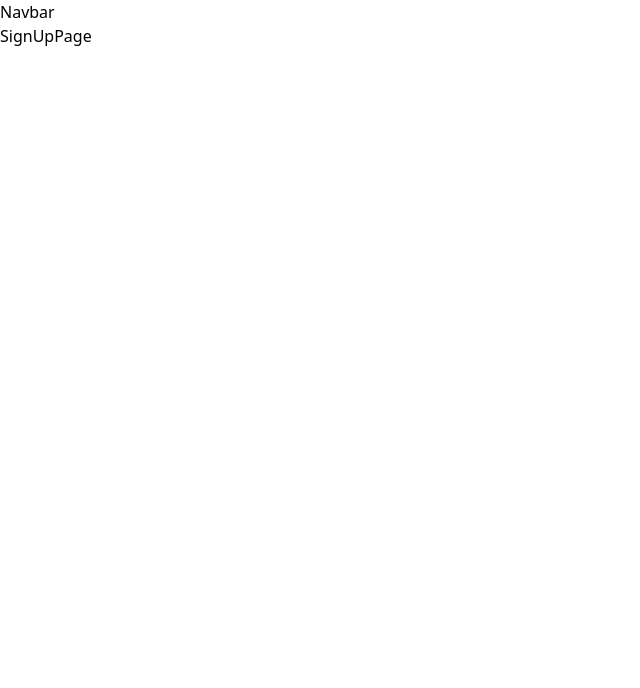
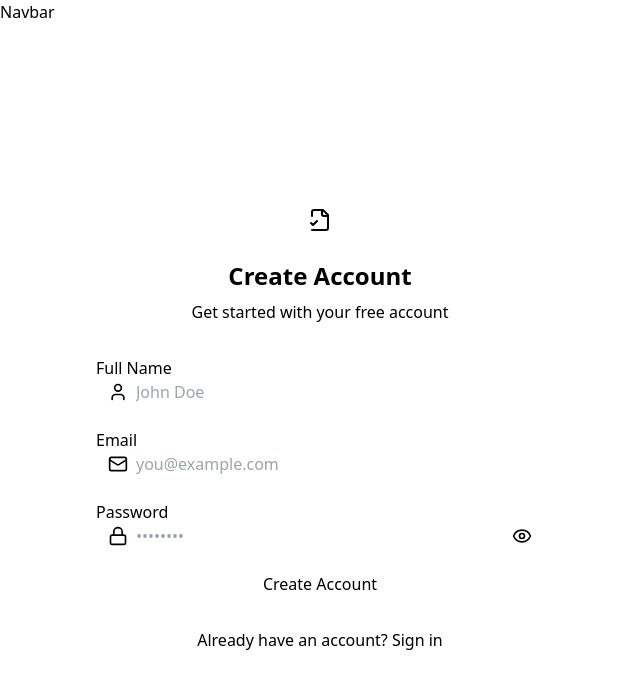
Before and after one commit to Khandaker-Mohyet/JobTask-ToDo, a React (Vite) app in the folder client/: page /signup in a window 1280 px wide. Shown: the top 688 px of the page, without its empty margins (0-640 px from the left). Built offline with nearby package versions, Linux system fonts and the light colour scheme.

Commit message:
signup page doen

```diff
--- a/client/package.json
+++ b/client/package.json
@@ -10,12 +10,16 @@
     "preview": "vite preview"
   },
   "dependencies": {
+    "axios": "^1.10.0",
     "localforage": "^1.10.0",
+    "lucide-react": "^0.515.0",
     "match-sorter": "^8.0.3",
     "react": "^19.1.0",
     "react-dom": "^19.1.0",
+    "react-hot-toast": "^2.5.2",
     "react-router-dom": "^7.6.2",
-    "sort-by": "^1.2.0"
+    "sort-by": "^1.2.0",
+    "zustand": "^5.0.5"
   },
   "devDependencies": {
     "@eslint/js": "^9.25.0",
--- a/client/src/App.jsx
+++ b/client/src/App.jsx
@@ -1,5 +1,3 @@
-
-
 import { Routes, Route, Navigate } from "react-router-dom"
 import HomePage from "./pages/HomePage"
 import SignUpPage from "./pages/SignUpPage"
@@ -7,24 +5,42 @@ import LoginPage from "./pages/LoginPage"
 import SettingsPage from "./pages/SettingsPage"
 import ProfilePage from "./pages/ProfilePage"
 import Navbar from "./components/Navbar"
+import { useAuthStore } from "./store/useAuthStore.js"
+import { useEffect } from "react"
+import {Loader} from "lucide-react"
+import { Toaster } from "react-hot-toast"
 
 
 
 const App = () => {
+  const {authUser, checkAuth, isCheckingAuth} = useAuthStore()
 
+  // useEffect(()=>{
+  //   checkAuth()
+  // },[checkAuth])
+  // console.log(authUser)
+
+  // if (isCheckingAuth && !authUser)
+  //   return (
+  //     <div className="flex items-center justify-center h-screen">
+  //       <Loader className="size-10 animate-spin" />
+  //     </div>
+  //   );
 
   return (
     <div>
 
       <Navbar></Navbar>
       <Routes>
-        <Route path="/" element={<HomePage/>}/>
-        <Route path="/signup" element={<SignUpPage/>} />
-        <Route path="/login" element={<LoginPage/>} />
+        <Route path="/" element={authUser?<HomePage/>:<Navigate to="login"/>}/>
+        <Route path="/signup" element={!authUser?<SignUpPage/>: <Navigate to="/"/>} />
+        <Route path="/login" element={!authUser?<LoginPage/>: <Navigate to="/"/>} />
         <Route path="/settings" element={<SettingsPage/>} />
-        <Route path="/profile" element={<ProfilePage/>} />
+        <Route path="/profile" element={authUser?<ProfilePage/>: <Navigate to="login"/>} />
 
       </Routes>
+
+      <Toaster/>
 
     </div>
   )
--- a/client/src/components/Navbar.jsx
+++ b/client/src/components/Navbar.jsx
@@ -1,6 +1,8 @@
 import React from 'react'
+import { useAuthStore } from '../store/useAuthStore.js'
 
 const Navbar = () => {
+  const {authUser} = useAuthStore()
   return (
     <div>Navbar</div>
   )
--- /dev/null
+++ b/client/src/lib/axios.js
@@ -0,0 +1,6 @@
+import axios from "axios"
+
+export const axiosInstance = axios.create({
+    baseURL:"http://localhost:5005/api",
+    withCredentials: true
+})
--- a/client/src/pages/ProfilePage.jsx
+++ b/client/src/pages/ProfilePage.jsx
@@ -1,6 +1,8 @@
 import React from 'react'
+import { useAuthStore } from '../store/useAuthStore.js'
 
 const ProfilePage = () => {
+  const {authUser} = useAuthStore()
   return (
     <div>ProfilePage</div>
   )
--- a/client/src/pages/SignUpPage.jsx
+++ b/client/src/pages/SignUpPage.jsx
@@ -1,9 +1,151 @@
-import React from 'react'
+import { useState } from "react";
+import { Eye, EyeOff, Loader2, Lock, Mail, FileCheck2, User} from "lucide-react";
+import { Link } from "react-router-dom";
+
+
+import toast from "react-hot-toast";
+import { useAuthStore } from "../Store/useAuthStore.js";
+
 
 const SignUpPage = () => {
+  const [showPassword, setShowPassword] = useState(false);
+  const [formData, setFormData] = useState({
+    fullName: "",
+    email: "",
+    password: "",
+  });
+
+  const { signup, isSigningUp } = useAuthStore();
+
+  const validateForm = () => {
+    if (!formData.fullName.trim()) return toast.error("Full name is required");
+    if (!formData.email.trim()) return toast.error("Email is required");
+    if (!/\S+@\S+\.\S+/.test(formData.email)) return toast.error("Invalid email format");
+    if (!formData.password) return toast.error("Password is required");
+    if (formData.password.length < 6) return toast.error("Password must be at least 6 characters");
+
+    return true;
+  };
+
+  const handleSubmit = (e) => {
+    e.preventDefault();
+
+    const success = validateForm();
+
+    if (success === true) signup(formData);
+  };
+
   return (
-    <div>SignUpPage</div>
-  )
-}
+    <div className="min-h-screen grid lg:grid-cols-2">
+      {/* left side */}
+      <div className="flex flex-col justify-center items-center p-6 sm:p-12">
+        <div className="w-full max-w-md space-y-8">
+          {/* LOGO */}
+          <div className="text-center mb-8">
+            <div className="flex flex-col items-center gap-2 group">
+              <div
+                className="size-12 rounded-xl bg-primary/10 flex items-center justify-center
+              group-hover:bg-primary/20 transition-colors"
+              >
+                <FileCheck2 className="size-6 text-primary" />
+              </div>
+              <h1 className="text-2xl font-bold mt-2">Create Account</h1>
+              <p className="text-base-content/60">Get started with your free account</p>
+            </div>
+          </div>
 
-export default SignUpPage
+          <form onSubmit={handleSubmit} className="space-y-6">
+            <div className="form-control">
+              <label className="label">
+                <span className="label-text font-medium">Full Name</span>
+              </label>
+              <div className="relative">
+                <div className="absolute inset-y-0 left-0 pl-3 flex items-center pointer-events-none">
+                  <User className="size-5 text-base-content/40" />
+                </div>
+                <input
+                  type="text"
+                  className={`input input-bordered w-full pl-10`}
+                  placeholder="John Doe"
+                  value={formData.fullName}
+                  onChange={(e) => setFormData({ ...formData, fullName: e.target.value })}
+                />
+              </div>
+            </div>
+
+            <div className="form-control">
+              <label className="label">
+                <span className="label-text font-medium">Email</span>
+              </label>
+              <div className="relative">
+                <div className="absolute inset-y-0 left-0 pl-3 flex items-center pointer-events-none">
+                  <Mail className="size-5 text-base-content/40" />
+                </div>
+                <input
+                  type="email"
+                  className={`input input-bordered w-full pl-10`}
+                  placeholder="you@example.com"
+                  value={formData.email}
+                  onChange={(e) => setFormData({ ...formData, email: e.target.value })}
+                />
+              </div>
+            </div>
+
+            <div className="form-control">
+              <label className="label">
+                <span className="label-text font-medium">Password</span>
+              </label>
+              <div className="relative">
+                <div className="absolute inset-y-0 left-0 pl-3 flex items-center pointer-events-none">
+                  <Lock className="size-5 text-base-content/40" />
+                </div>
+                <input
+                  type={showPassword ? "text" : "password"}
+                  className={`input input-bordered w-full pl-10`}
+                  placeholder="••••••••"
+                  value={formData.password}
+                  onChange={(e) => setFormData({ ...formData, password: e.target.value })}
+                />
+                <button
+                  type="button"
+                  className="absolute inset-y-0 right-0 pr-3 flex items-center z-10"
+                  onClick={() => setShowPassword(!showPassword)}
+                >
+                  {showPassword ? (
+                    <EyeOff className="size-5 text-base-content/40" />
+                  ) : (
+                    <Eye className="size-5 text-base-content/40" />
+                  )}
+                </button>
+              </div>
+            </div>
+
+            <button type="submit" className="btn btn-primary w-full" disabled={isSigningUp}>
+              {isSigningUp ? (
+                <>
+                  <Loader2 className="size-5 animate-spin" />
+                  Loading...
+                </>
+              ) : (
+                "Create Account"
+              )}
+            </button>
+          </form>
+
+          <div className="text-center">
+            <p className="text-base-content/60">
+              Already have an account?{" "}
+              <Link to="/login" className="link link-primary">
+                Sign in
+              </Link>
+            </p>
+          </div>
+        </div>
+      </div>
+
+      {/* right side */}
+
+    </div>
+  );
+};
+export default SignUpPage;
--- /dev/null
+++ b/client/src/store/useAuthStore.js
@@ -0,0 +1,73 @@
+import { create } from "zustand";
+import { axiosInstance } from "../lib/axios.js";
+import toast from "react-hot-toast";
+
+export const useAuthStore = create((set) => ({
+  authUser: null,
+  isSigninUp: false,
+  isLoggingIng: false,
+  isUpdatingProfile: false,
+  isCheckingAuth: true,
+
+  checkAuth: async () => {
+    try {
+      const res = await axiosInstance.get("/auth/check");
+      set({ authUser: res.data });
+    } catch (error) {
+      console.log("Error in checkAuth: ", error);
+      set({ authUser: null });
+    } finally {
+      set({ isCheckingAuth: false });
+    }
+  },
+
+  signup: async (data) => {
+    set({ isSigninUp: true });
+    try {
+      const res = await axiosInstance.post("/auth/signup", data);
+      set({ authUser: res.data });
+      toast.success("Account created successfully");
+    } catch (error) {
+      toast.error(error.response?.data?.message || "Signup failed");
+    } finally {
+      set({ isSigninUp: false });
+    }
+  },
+
+  login: async (data) => {
+    set({ isLoggingIng: true });
+    try {
+      const res = await axiosInstance.post("/auth/login", data);
+      set({ authUser: res.data });
+      toast.success("Logged in successfully");
+    } catch (error) {
+      toast.error(error.response?.data?.message || "Login failed");
+    } finally {
+      set({ isLoggingIng: false });
+    }
+  },
+
+  logout: async () => {
+    try {
+      await axiosInstance.post("/auth/logout");
+      set({ authUser: null });
+      toast.success("Logged out successfully");
+    } catch (error) {
+      toast.error(error.response?.data?.message || "Logout failed");
+    }
+  },
+
+  updateProfile: async (data) => {
+    set({ isUpdatingProfile: true });
+    try {
+      const res = await axiosInstance.put("/auth/update-profile", data);
+      set({ authUser: res.data });
+      toast.success("Profile updated successfully");
+    } catch (error) {
+      console.log("Error in update profile:", error);
+      toast.error(error.response?.data?.message || "Update failed");
+    } finally {
+      set({ isUpdatingProfile: false });
+    }
+  },
+}));
```
Also changed, not shown: client/src/routes/Router.jsx (deleted, +0 -12 lines), 2 other files (tests, documents, lock files or other folders).
